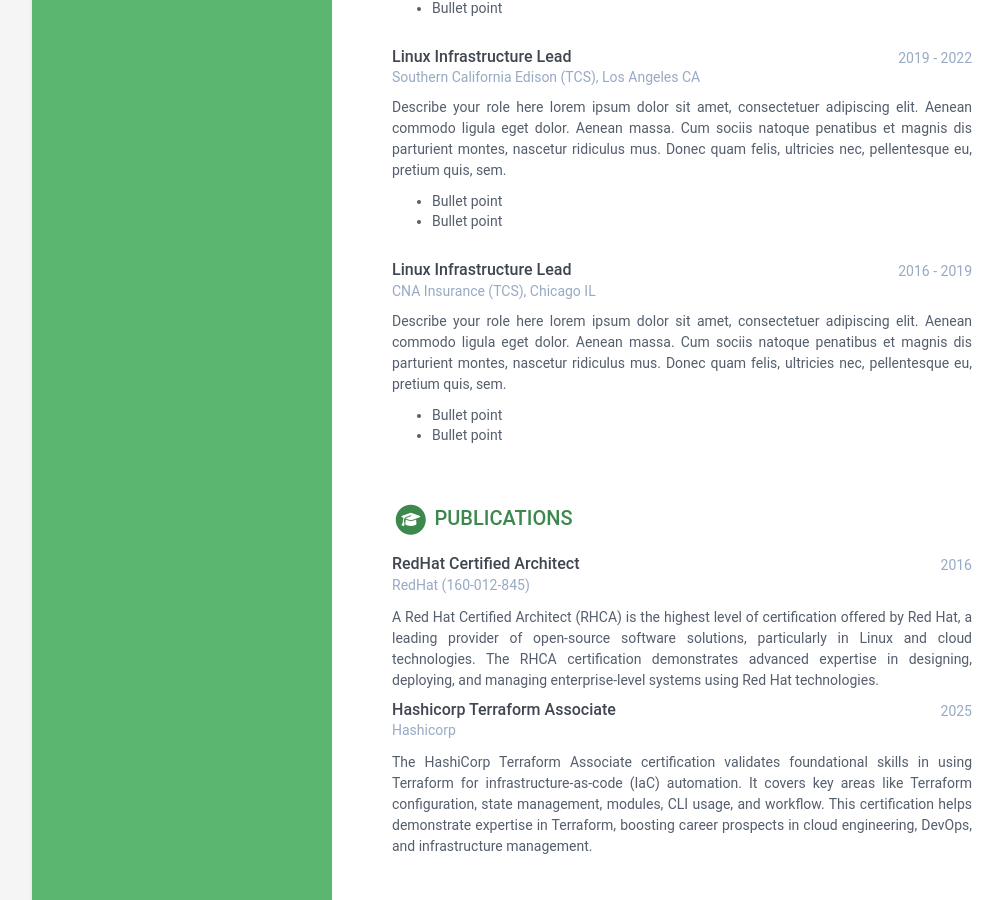
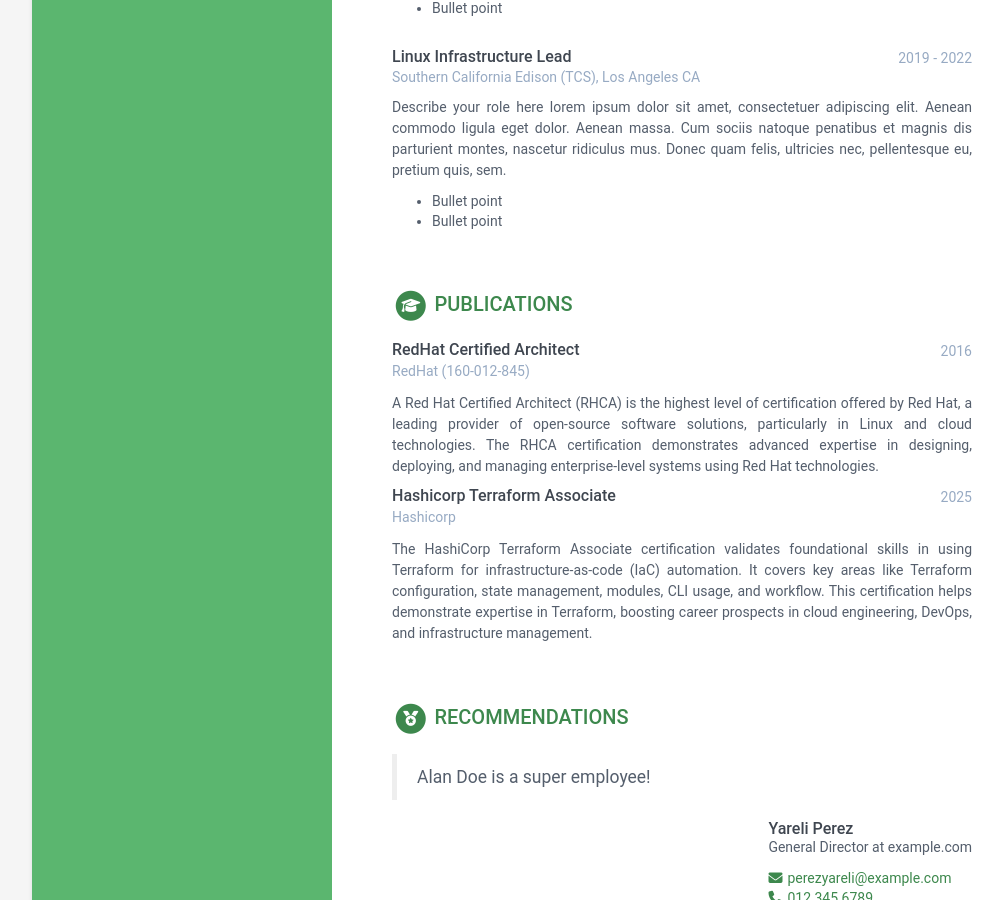
Before and after one commit to Jananimpg/portfolio, a Jekyll site: the page built from index.html, in a window 1280 px wide and 900 px high, scrolled down 1433 px. Shown: the whole window, without its empty margins (108-1111 px from the left). Built offline with Jekyll 4.4.1, drawn with Linux system fonts in a browser that asks for light colours.

Commit message:
Update data.yml

```diff
--- a/_data/data.yml
+++ b/_data/data.yml
@@ -128,17 +128,7 @@ experiences:
         - Bullet point
         - Bullet point
 
-  - role: Linux Infrastructure Lead
-    time: 2016 - 2019
-    company: CNA Insurance (TCS), Chicago IL
-    details: |
-      Describe your role here lorem ipsum dolor sit amet, consectetuer
-      adipiscing elit. Aenean commodo ligula eget dolor. Aenean massa.
-      Cum sociis natoque penatibus et magnis dis parturient montes,
-      nascetur ridiculus mus. Donec quam felis, ultricies nec,
-      pellentesque eu, pretium quis, sem.
-        - Bullet point
-        - Bullet point
+
 
 certifications:
   title: Certifications
```
